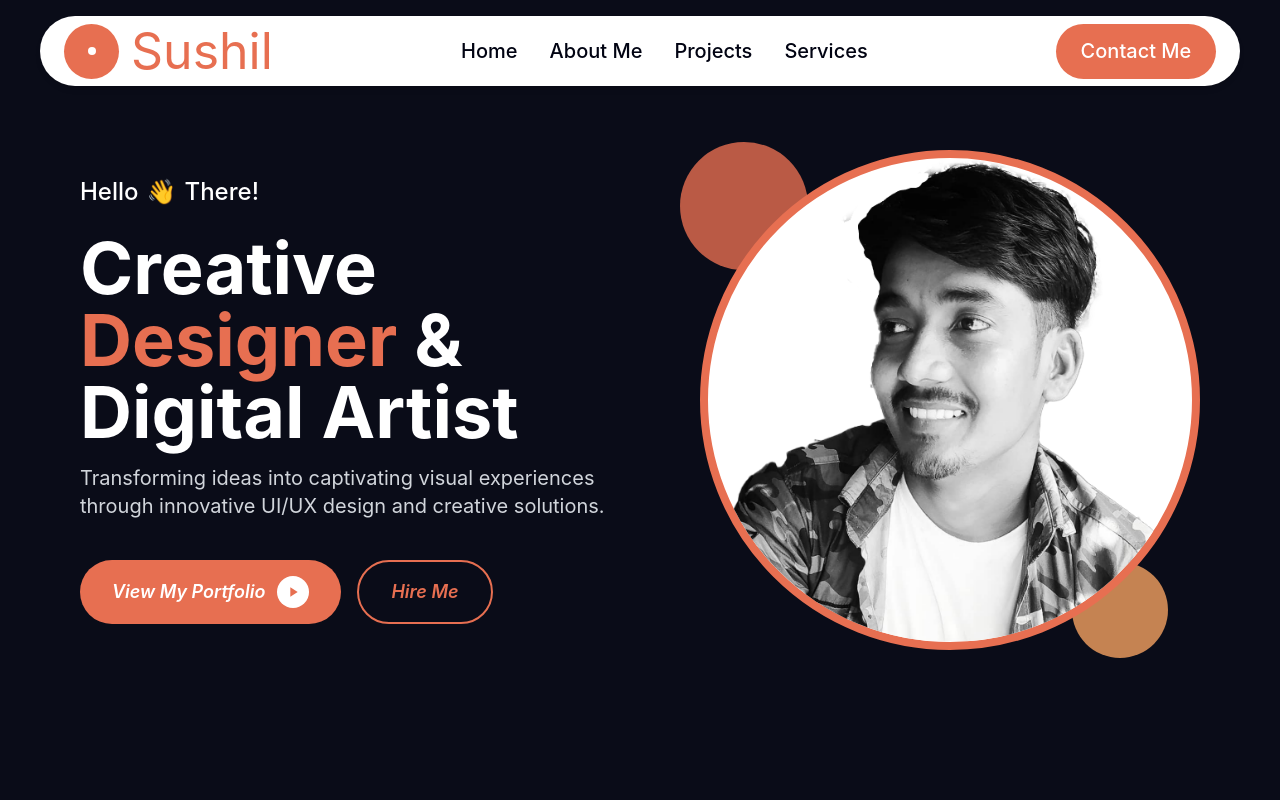
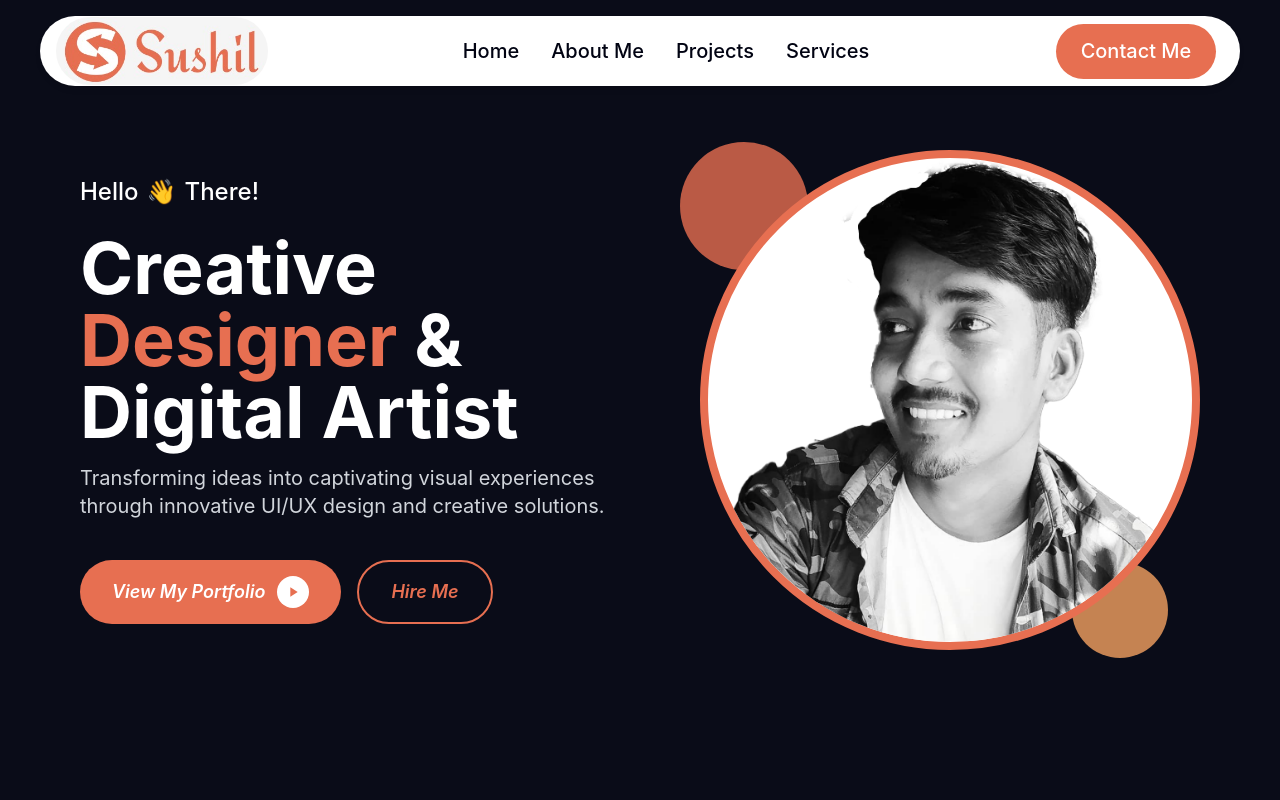
Before and after one commit to amathziah/portfolioD, a React (Vite) app: page / in a window 1280 px wide. Shown: the top 800 px of the page. Built offline with nearby package versions, Linux system fonts and the light colour scheme.

Commit message:
all done

```diff
--- a/index.html
+++ b/index.html
@@ -2,7 +2,7 @@
 <html lang="en">
   <head>
     <meta charset="UTF-8" />
-    <link rel="icon" type="image/svg+xml" href="/vite.svg" />
+    <link rel="icon" type="image/png" href="/src/images/mainlogo.jpeg" />
     <meta name="viewport" content="width=device-width, initial-scale=1.0" />
     <title>New chat</title>
   </head>
--- a/src/components/Contact.tsx
+++ b/src/components/Contact.tsx
@@ -1,3 +1,4 @@
+import Logo from '/Users/amathziah/Downloads/portfolioP/src/images/mainlogo.jpeg';
 export default function Contact() {
   return (
     <section id="contact" className="py-20 bg-[#0A0C18]">
@@ -19,11 +20,12 @@ export default function Contact() {
           {/* Personal Info with Logo */}
           <div className="space-y-6">
             {/* Logo */}
-            <div className="flex items-center gap-3 mb-6">
-              <div className="w-14 h-14 rounded-full bg-[#E76F51] flex items-center justify-center">
-                <span className="text-white text-2xl font-bold italic">S</span>
-              </div>
-              <span className="text-[#E76F51] text-3xl font-semibold italic">Sushil</span>
+            <div className="flex items-center">
+              <img
+                src={Logo}
+                alt="Logo"
+                className="w-[180px] h-auto object-contain rounded-[60px] -ml-2"
+              />
             </div>
 
             <p className="text-gray-300 leading-relaxed">
@@ -61,14 +63,14 @@ export default function Contact() {
             <div className="space-y-4">
               <div className="flex items-start gap-3">
                 <svg className="w-6 h-6 text-[#E76F51] mt-1 flex-shrink-0" fill="currentColor" viewBox="0 0 24 24">
-                  <path d="M20 10.999h2C22 5.869 18.127 2 12.99 2v2C17.052 4 20 6.943 20 10.999z"/>
-                  <path d="M13 8c2.103 0 3 .897 3 3h2c0-3.225-1.775-5-5-5v2zm3.422 5.443a1.001 1.001 0 0 0-1.391.043l-2.393 2.461c-.576-.11-1.734-.471-2.926-1.66-1.192-1.193-1.553-2.354-1.66-2.926l2.459-2.394a1 1 0 0 0 .043-1.391L6.859 3.513a1 1 0 0 0-1.391-.087l-2.17 1.861a1 1 0 0 0-.29.649c-.015.25-.301 6.172 4.291 10.766C11.305 20.707 16.323 21 17.705 21c.202 0 .326-.006.359-.008a.992.992 0 0 0 .648-.291l1.86-2.171a1 1 0 0 0-.086-1.391l-4.064-3.696z"/>
+                  <path d="M20 10.999h2C22 5.869 18.127 2 12.99 2v2C17.052 4 20 6.943 20 10.999z" />
+                  <path d="M13 8c2.103 0 3 .897 3 3h2c0-3.225-1.775-5-5-5v2zm3.422 5.443a1.001 1.001 0 0 0-1.391.043l-2.393 2.461c-.576-.11-1.734-.471-2.926-1.66-1.192-1.193-1.553-2.354-1.66-2.926l2.459-2.394a1 1 0 0 0 .043-1.391L6.859 3.513a1 1 0 0 0-1.391-.087l-2.17 1.861a1 1 0 0 0-.29.649c-.015.25-.301 6.172 4.291 10.766C11.305 20.707 16.323 21 17.705 21c.202 0 .326-.006.359-.008a.992.992 0 0 0 .648-.291l1.86-2.171a1 1 0 0 0-.086-1.391l-4.064-3.696z" />
                 </svg>
                 <span className="text-lg">+91 7458078246</span>
               </div>
               <div className="flex items-start gap-3">
                 <svg className="w-6 h-6 text-[#E76F51] mt-1 flex-shrink-0" fill="currentColor" viewBox="0 0 24 24">
-                  <path d="M20 4H4c-1.103 0-2 .897-2 2v12c0 1.103.897 2 2 2h16c1.103 0 2-.897 2-2V6c0-1.103-.897-2-2-2zm0 2v.511l-8 6.223-8-6.222V6h16zM4 18V9.044l7.386 5.745a.994.994 0 0 0 1.228 0L20 9.044 20.002 18H4z"/>
+                  <path d="M20 4H4c-1.103 0-2 .897-2 2v12c0 1.103.897 2 2 2h16c1.103 0 2-.897 2-2V6c0-1.103-.897-2-2-2zm0 2v.511l-8 6.223-8-6.222V6h16zM4 18V9.044l7.386 5.745a.994.994 0 0 0 1.228 0L20 9.044 20.002 18H4z" />
                 </svg>
                 <span className="text-lg break-all">sushil.k22ug@learner.rishihood.edu.in</span>
               </div>
--- a/src/components/Header.tsx
+++ b/src/components/Header.tsx
@@ -1,5 +1,6 @@
 import { useState, useEffect } from "react";
 import { Menu, X } from "lucide-react";
+import Logo from "../images/mainlogo.jpeg"; // make sure this path is correct
 
 export default function Header() {
   const [active, setActive] = useState("home");
@@ -38,13 +39,13 @@ export default function Header() {
     <header className="fixed top-4 left-1/2 transform -translate-x-1/2 w-full max-w-[1200px] h-[70px] z-50">
       <div className="absolute w-full h-full bg-white rounded-[35px] shadow-md flex items-center px-6 justify-between">
         {/* Logo */}
-        <div className="flex items-center gap-3">
-          <div className="w-[55px] h-[55px] bg-[#E76F51] rounded-full flex items-center justify-center">
-            <div className="w-2 h-2 bg-white rounded-full"></div>
-          </div>
-          <h1 className="font-redressed text-[50px] text-[#E76F51] leading-[60px]">
-            Sushil
-          </h1>
+        {/* Logo */}
+        <div className="flex items-center">
+          <img
+            src={Logo}
+            alt="Logo"
+            className="w-[220px] h-auto object-contain rounded-[60px] -ml-2"
+          />
         </div>
 
         {/* Desktop Navigation */}
```
Also changed, not shown: src/images/mainlogo.jpeg (added), src/images/sulogo.png (deleted).
